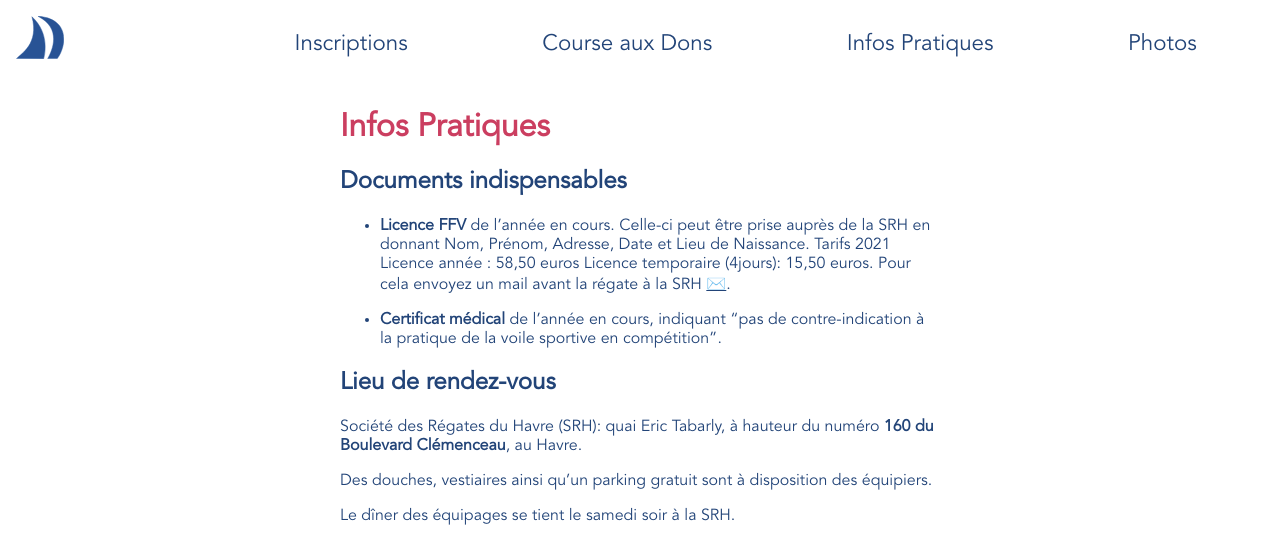
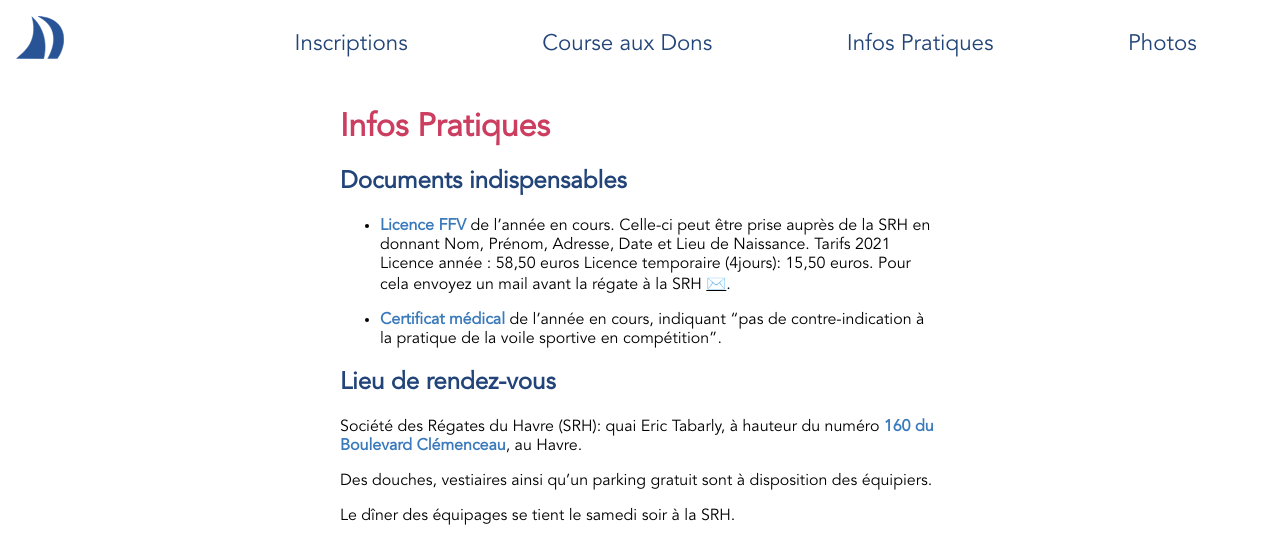
Before and after one commit to opeltre/alumniscup.fun, a Jekyll site: the page built from infos.md, in a window 1280 px wide. Shown: the top 541 px of the page. Built offline with Jekyll 4.4.1, drawn with Linux system fonts in a browser that asks for light colours; our own code applies the rules of GitHub Pages for plain Markdown files; grey boxes are pictures that could not be loaded.

Commit message:
font colors

```diff
--- a/_sass/_variables.scss
+++ b/_sass/_variables.scss
@@ -4,6 +4,7 @@ $laptop:  "only screen and (min-width: 900px)";
 /* couleurs */
 $marine: #224478;
 $ciel: #acf;
+$bleu: #3a7abb;
 $rouge: #cb3e60;
 $orange: #b83;
 
--- a/_sass/alumni.scss
+++ b/_sass/alumni.scss
@@ -8,7 +8,7 @@ body, html {
 *{
     font-family: 'avenir', sans-serif;
     font-weight: thin;
-    color: $marine;
+    color: black;
 }
 
 main {
@@ -24,3 +24,10 @@ main {
 main h1 {
     color: $rouge;
 }
+main h2 {
+    color: $marine;
+}
+
+main strong {
+    color: $bleu;
+}
```
